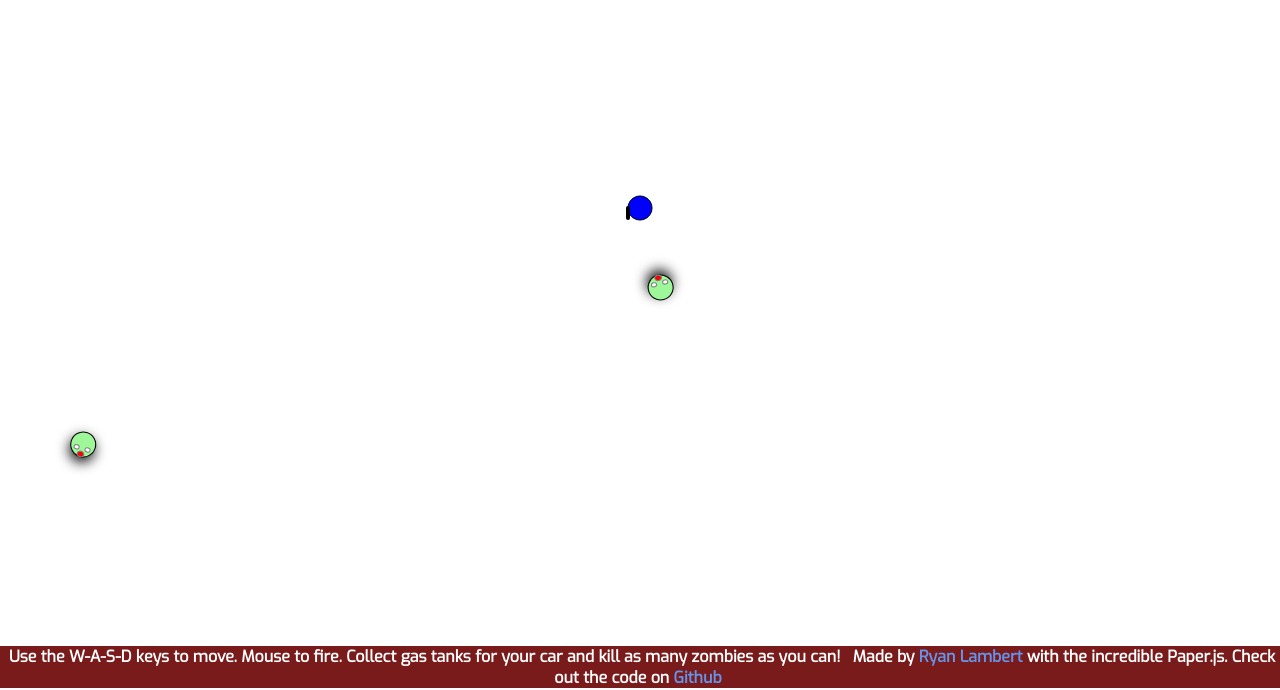
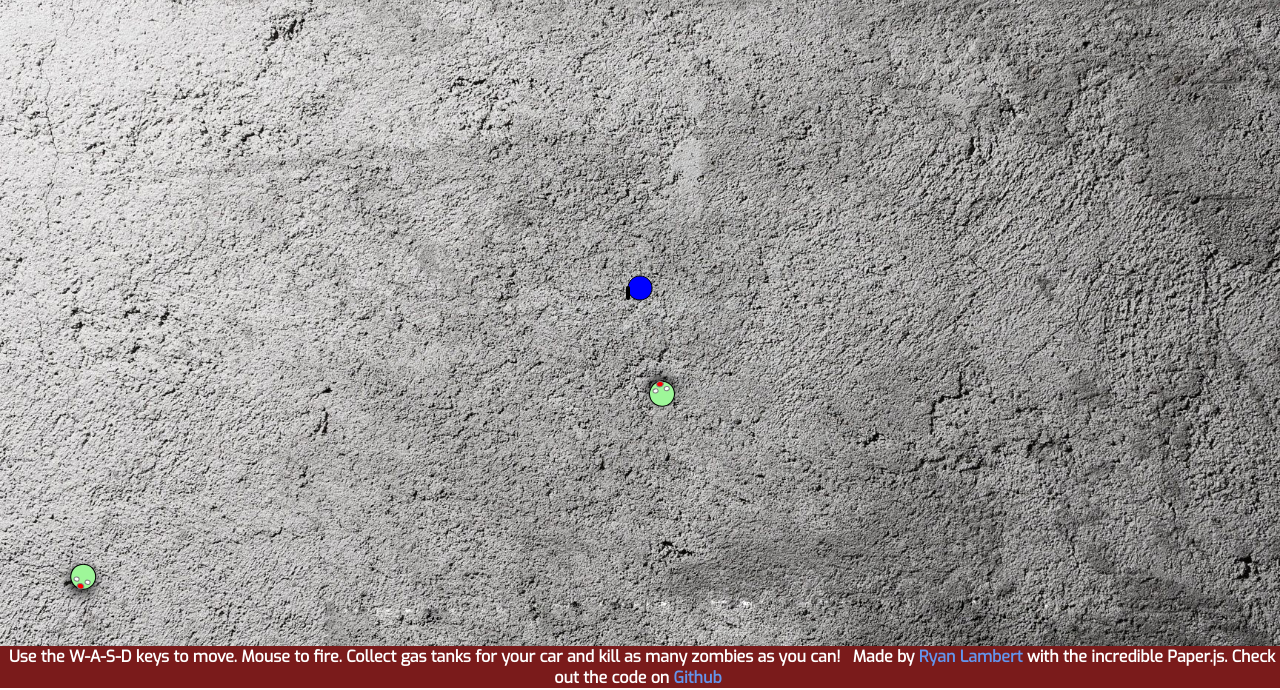
Before and after one commit to LambyPants/PaperZombies, a website: page index.html in a window 1280 px wide. Shown: the part 112-802 px from the top of the page. Drawn offline with Linux system fonts and the light colour scheme.

Commit message:
add background to game

```diff
--- a/styles.css
+++ b/styles.css
@@ -1,7 +1,8 @@
 canvas {
   width: 100%;
-  height: 80%;
-  background: white;
+  height: 100%;
+  background: url('cementbackground.jpg');
+  background-size: cover;
   transition: all ease 1s;
 }
 
```
Also changed, not shown: cementbackground.jpg (added).
